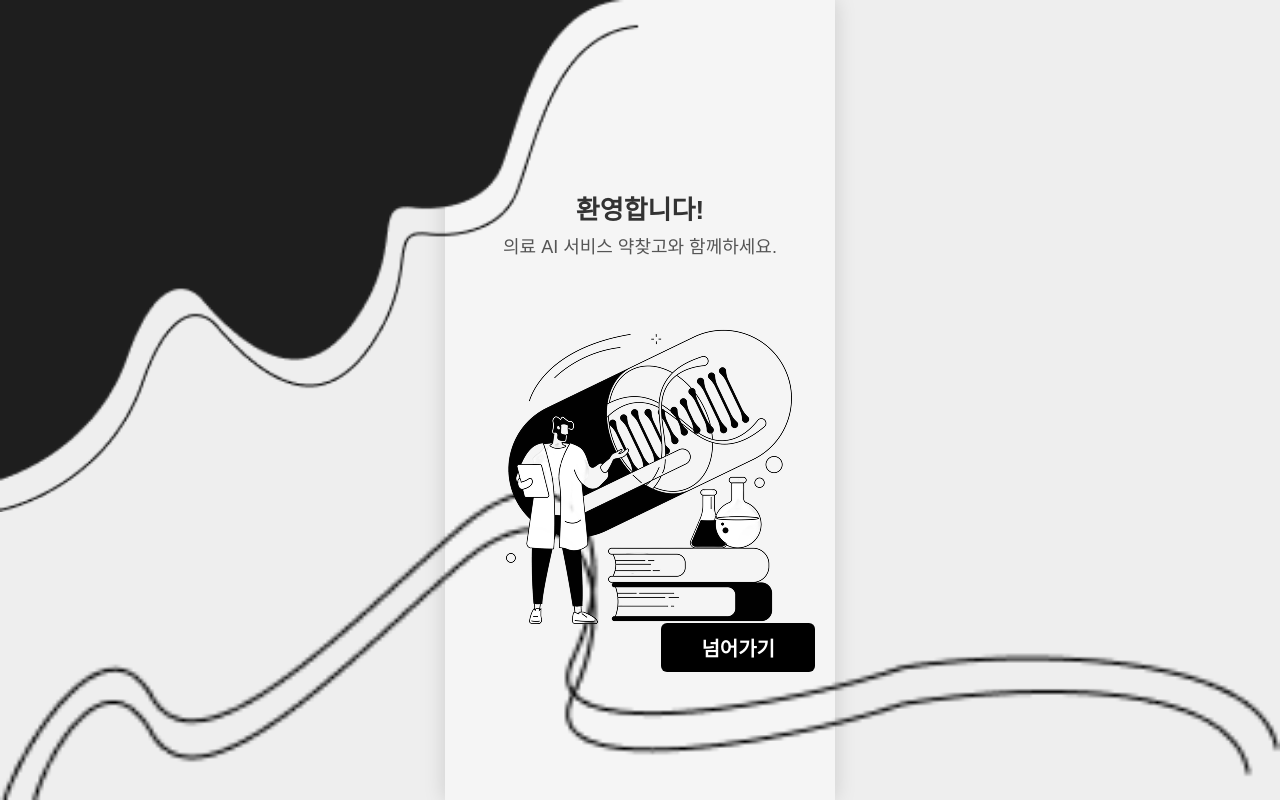
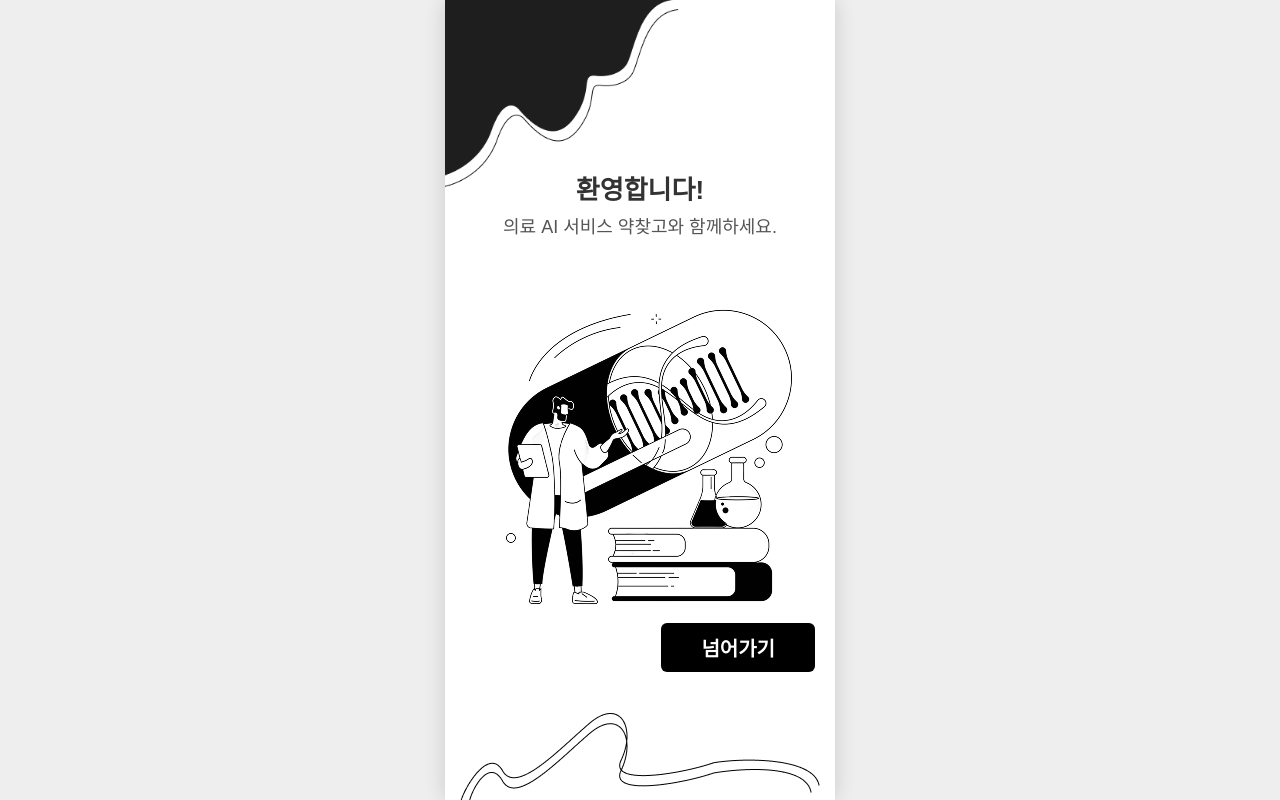
Before and after one commit to PARKSEONAH251/gptMedicine, a React (Create React App) app in the folder gptmedicine-web/: page / in a window 1280 px wide. Built offline with nearby package versions, Linux system fonts and the light colour scheme; no server answers.

Commit message:
modified:   gptmedicine-web/src/page/Flashback.css 	modified:   gptmedicine-web/src/page/Login.css 	modified:   gptmedicine-web/src/page/LoginJoin.css

```diff
--- a/gptmedicine-web/src/page/Flashback.css
+++ b/gptmedicine-web/src/page/Flashback.css
@@ -1,30 +1,34 @@
 .FlashBackContainer {
+  width: 390px;
+  height: 100vh;
   position: relative;
   display: flex;
   justify-content: center;
   align-items: center;
-  height: 100vh;
-  background-color: #f5f5f5;
   overflow: hidden;
-  padding: 20px;
   font-family: Arial, Helvetica, sans-serif;
+  background: white;
+  /* 패턴과 대비 */
 }
 
 .FlashBackContainer .pattern-image {
-  position: fixed;
+  position: absolute;
   top: 0;
   left: 0;
-  width: 50%;
-  height: auto;
-  z-index: 10;
+  width: 60%;
+  /* 너가 원한 60% 유지 */
+  z-index: 1;
+  pointer-events: none;
 }
 
+
 .FlashBackContainer .pattern1-image {
-  position: fixed;
+  position: absolute;
   bottom: 0;
   left: 50%;
   transform: translateX(-50%);
-  width: 100%;
+  width: 360px;
+  /* 화면 폭 고정 */
   z-index: 1;
   pointer-events: none;
 }
@@ -51,7 +55,7 @@
   color: #555;
 }
 
-.item{
+.item {
   width: 100%;
   display: flex;
   justify-content: center;
@@ -91,7 +95,7 @@
 
 .FlashBackContainer .skip-button {
   position: absolute;
-  bottom: 20%;
+  bottom: 16%;
   right: 20px;
   background-color: black;
   color: white;
--- a/gptmedicine-web/src/page/Login.css
+++ b/gptmedicine-web/src/page/Login.css
@@ -1,7 +1,6 @@
 /* 전체 컨테이너 */
 .LoginContainer {
-    width: 360px;
-    margin: 0 auto;
+  width: 390px;
   height: 100vh;
   position: relative;
   display: flex;
@@ -9,18 +8,16 @@
   align-items: center;
   overflow: hidden;
   font-family: Arial, Helvetica, sans-serif;
-
-    background: white;   /* 패턴과 대비 */
+  background: white;
 }
 
 /* 상단 패턴 이미지 */
 .Login-Primary-Patterntopimage {
   position: absolute;
   top: 0;
-
-    transform: translateX(-50%);
-
-    width: 50%;     /* 화면 폭 고정 */
+  left: 0;
+  width: 60%;
+  /* 너가 원한 60% 유지 */
   z-index: 1;
   pointer-events: none;
 }
@@ -31,8 +28,8 @@
   bottom: 0;
   left: 50%;
   transform: translateX(-50%);
-
-    width: 360px;      /* 화면 폭 고정 */
+  width: 360px;
+  /* 화면 폭 고정 */
   z-index: 1;
   pointer-events: none;
 }
--- a/gptmedicine-web/src/page/LoginJoin.css
+++ b/gptmedicine-web/src/page/LoginJoin.css
@@ -1,41 +1,43 @@
 .LoginJoinContainer {
+  width: 390px;
+  height: 100vh;
   position: relative;
   display: flex;
   justify-content: center;
   align-items: center;
-    height: 100vh;
-    background-color: #f5f5f5;
   overflow: hidden;
-    padding: 20px;
   font-family: Arial, Helvetica, sans-serif;
+  background: white;
 }
 
 /* 상단 패턴 */
 .Login-pattern-image {
-    position: fixed;
+  position: absolute;
   top: 0;
   left: 0;
   width: 60%;
+  /* 너가 원한 60% 유지 */
   z-index: 1;
   pointer-events: none;
 }
 
 /* 하단 패턴 */
 .Login-pattern1-image {
-    position: fixed;
+  position: absolute;
   bottom: 0;
   left: 50%;
   transform: translateX(-50%);
-    width: 100%;
+  width: 360px;
+  /* 화면 폭 고정 */
   z-index: 1;
   pointer-events: none;
 }
-
 /* ⭐ 중앙 콘텐츠 전체 묶음 */
 .Login-content-wrapper {
     width: 80%;
     max-width: 300px;
     text-align: center;
+    margin-top: 10%;
     z-index: 10;
     display: flex;
     flex-direction: column;
```
Lines whose indentation alone changed are shown as unchanged.
